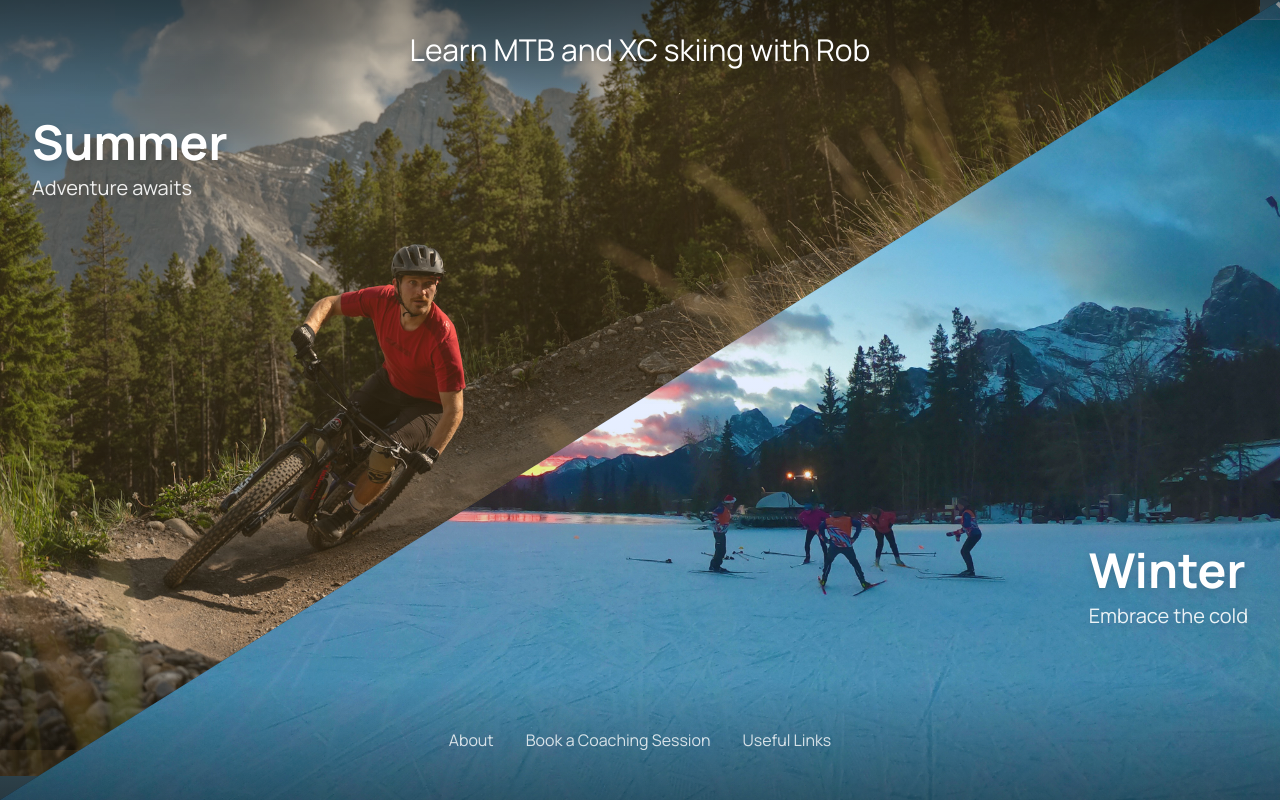
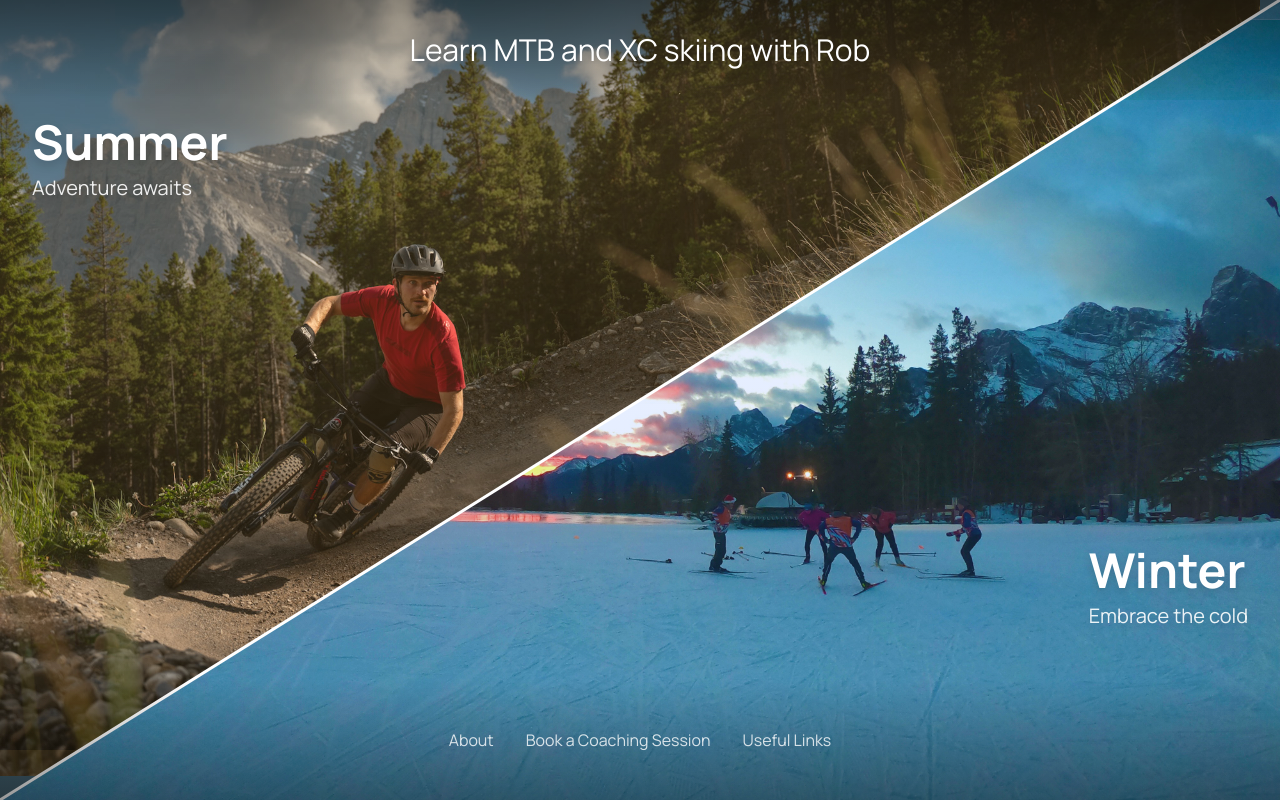
Before and after one commit to robpevny/robwebsite, a React (Vite) app: page / in a window 1280 px wide. Built offline with nearby package versions, Linux system fonts and the light colour scheme.

Commit message:
Replace diagonal line with SVG for precise corner-to-corner divider

```diff
--- a/src/components/Home/Home.tsx
+++ b/src/components/Home/Home.tsx
@@ -90,13 +90,9 @@ export default function Home() {
           </div>
         </Link>
 
-        <div
-          className="absolute top-0 right-0 w-1 h-[141.42%] bg-white/80 shadow-2xl"
-          style={{
-            transformOrigin: "top right",
-            transform: "rotate(-45deg) translateX(-50%)",
-          }}
-        />
+        <svg className="absolute inset-0 w-full h-full z-10 pointer-events-none" preserveAspectRatio="none">
+          <line x1="100%" y1="0" x2="0" y2="100%" stroke="white" strokeWidth="3" />
+        </svg>
       </div>
 
       <footer className="absolute bottom-0 left-0 right-0 z-20 p-6 sm:p-12 bg-gradient-to-t from-black/40 to-transparent">
```
